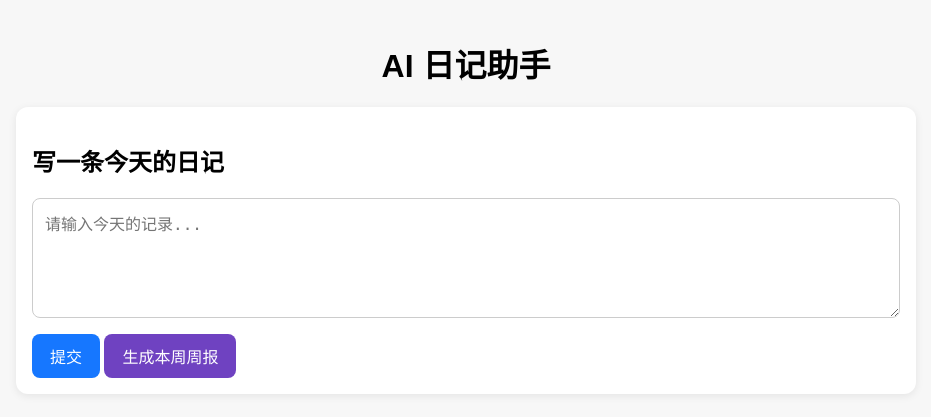
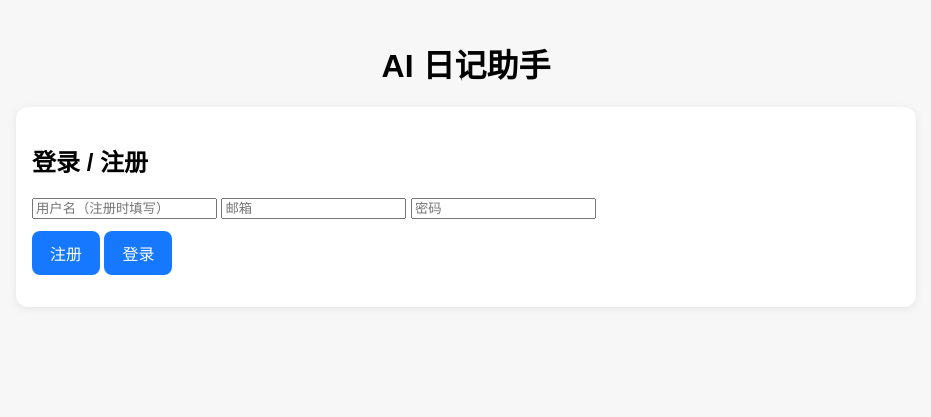
Before and after one commit to HZS123386/My_ai_journal, a FastAPI app: page / in a window 1280 px wide. Shown: the top 417 px of the page, without its empty margins (174-1105 px from the left). Run offline with FastAPI, Linux system fonts and the light colour scheme.

Commit message:
finish frontend auth flow and user greeting

```diff
--- a/app.py
+++ b/app.py
@@ -90,6 +90,10 @@ def login(form_data: OAuth2PasswordRequestForm = Depends(), db: Session = Depend
     )
 
     return {"access_token": access_token, "token_type": "bearer"}
+
+@app.get("/me", response_model=UserResponse, summary="获取当前登录用户")
+def get_me(current_user: User = Depends(get_current_user)):
+    return current_user
 
 #首页
 @app.get("/", summary="首页")
--- a/templates/index.html
+++ b/templates/index.html
@@ -8,13 +8,30 @@
 </head>
 <body>
     <h1>AI 日记助手</h1>
+    <div id="authBox" class="card">
+        <h2>登录 / 注册</h2>
+        <input id="authUsername" type="text" placeholder="用户名（注册时填写）" />
+        <input id="authEmail" type="email" placeholder="邮箱" />
+        <input id="authPassword" type="password" placeholder="密码" />
 
+        <div class="button-row">
+            <button onclick="register()">注册</button>
+            <button onclick="login()">登录</button>
+        </div>
+
+        <p id="authMessage"></p>
+    </div>
+    <div id="appBox" style="display:none;">
         <div class="card">
+            <p id="currentUserText"></p>
             <h2>写一条今天的日记</h2>
             <textarea id="content" placeholder="请输入今天的记录..."></textarea>
             <br />
+            <div class="button-row">
                 <button onclick="submitEntry()" id="submitBtn">提交</button>
-        <button onclick="loadWeeklyReport()" id="weeklyBtn" class="secondary-btn" onClick="loadWeeklyReport()">生成本周周报</button>
+                <button onclick="loadWeeklyReport()" id="weeklyBtn" class="secondary-btn">生成本周周报</button>
+                <button onclick="logout()">退出登录</button>
+            </div>
         </div>
 
         <div class="card" id="weeklyReportCard" style="display: none;">
@@ -35,7 +52,121 @@
             </div>
         </div>
         <div id="entries"></div>
+    </div>
     <script>
+        function setAuthMessage(msg) {
+            document.getElementById("authMessage").textContent = msg;
+        }
+
+        function getToken() {
+            return localStorage.getItem("token");
+        }
+
+        function showApp() {
+            const token = getToken();
+
+            if (token) {
+                document.getElementById("authBox").style.display = "none";
+                document.getElementById("appBox").style.display = "block";
+                loadCurrentUser();
+                loadEntries();
+            } else {
+                document.getElementById("authBox").style.display = "block";
+                document.getElementById("appBox").style.display = "none";
+            }
+        }
+
+        async function loadCurrentUser() {
+            const token = getToken();
+            if (!token) return;
+
+            const res = await fetch("/me", {
+                headers: {
+                    "Authorization": `Bearer ${token}`
+                }
+            });
+
+            if (res.status === 401) {
+                localStorage.removeItem("token");
+                setAuthMessage("登录已过期，请重新登录");
+                showApp();
+                return;
+            }
+
+            if (!res.ok) {
+                console.error("获取当前用户失败");
+                return;
+            }
+
+            const data = await res.json();
+            document.getElementById("currentUserText").textContent = `你好，${data.username}`;
+        }
+
+        async function register() {
+            const username = document.getElementById("authUsername").value.trim();
+            const email = document.getElementById("authEmail").value.trim();
+            const password = document.getElementById("authPassword").value.trim();
+
+            if (!username || !email || !password) {
+                setAuthMessage("注册时请把用户名、邮箱、密码都填完整");
+                return;
+            }
+
+            const res = await fetch("/register", {
+                method: "POST",
+                headers: {
+                    "Content-Type": "application/json"
+                },
+                body: JSON.stringify({ username, email, password })
+            });
+
+            const data = await res.json();
+
+            if (!res.ok) {
+                setAuthMessage(data.detail || "注册失败");
+                return;
+            }
+
+            setAuthMessage("注册成功，请直接登录");
+        }
+
+        async function login() {
+            const email = document.getElementById("authEmail").value.trim();
+            const password = document.getElementById("authPassword").value.trim();
+
+            if (!email || !password) {
+                setAuthMessage("登录时请输入邮箱和密码");
+                return;
+            }
+
+            const formData = new URLSearchParams();
+            formData.append("username", email);
+            formData.append("password", password);
+
+            const res = await fetch("/login", {
+                method: "POST",
+                headers: {
+                    "Content-Type": "application/x-www-form-urlencoded"
+                },
+                body: formData
+            });
+
+            const data = await res.json();
+
+            if (!res.ok) {
+                setAuthMessage(data.detail || "登录失败");
+                return;
+            }
+
+            localStorage.setItem("token", data.access_token);
+            setAuthMessage("登录成功");
+            showApp();
+        }
+
+        function logout() {
+            localStorage.removeItem("token");
+            location.reload();
+        }
         async function loadEntries() {
             const container = document.getElementById("entries");
 
@@ -44,7 +175,18 @@
                 return;
             }
 
-            const res = await fetch("/entries");
+            const token = getToken();
+            const res = await fetch("/entries", {
+                headers: {
+                    "Authorization": `Bearer ${token}`
+                }
+            });
+            if (res.status === 401) {
+                localStorage.removeItem("token");
+                setAuthMessage("登录已过期，请重新登录");
+                showApp();
+                return;
+            }
 
             if (!res.ok) {
                 throw new Error("获取日记列表失败");
@@ -73,6 +215,7 @@
                         ${todosHtml}
 
                         <div class="meta">创建时间：${formatDate(entry.created_at)}</div>
+                        <button onclick="deleteEntry(${entry.id})">删除</button>
                     </div>
                 `;
 
@@ -81,6 +224,7 @@
         }
 
         async function submitEntry() {
+            const token = getToken();
             const contentInput = document.getElementById("content")
             const button = document.getElementById("submitBtn")
             const content = document.getElementById("content").value.trim();
@@ -94,10 +238,11 @@
             button.textContent = "分析中..."
 
             try{
-                const res = await fetch("/entries",{
+                const res = await fetch("/entries", {
                     method: "POST",
                     headers: {
-                        "content-type": "application/json"
+                        "Content-Type": "application/json",
+                        "Authorization": `Bearer ${token}`
                     },
                     body: JSON.stringify({ content })
                 })
@@ -115,12 +260,11 @@
                 button.disabled = false
                 button.textContent = "提交"
             }
-
-            document.getElementById("content").value = "";
-            await loadEntries();
         }
 
-        loadEntries();
+        window.onload = showApp;
+
+
 
         function formatDate(dateString) {
             const date = new Date(dateString);
@@ -135,12 +279,16 @@
         }
 
         async function deleteEntry(entryId) {
+            const token = getToken();
             const ok = confirm("确认删除这条日记吗？");
             if (!ok) return;
 
             try {
                 const res = await fetch(`/entries/${entryId}`, {
-                    method: "DELETE"
+                    method: "DELETE",
+                    headers: {
+                        "Authorization": `Bearer ${token}`
+                    }
                 });
 
                 if (!res.ok) {
@@ -159,6 +307,7 @@
         async function loadWeeklyReport() {
             if (weeklyReportLoading) return;
 
+            const token = getToken();
             const btn = document.getElementById("weeklyBtn");
             const card = document.getElementById("weeklyReportCard");
             const loadingBox = document.getElementById("weeklyLoading");
@@ -177,7 +326,11 @@
             todosEl.innerHTML = "";
 
             try {
-                const res = await fetch("/weekly-report");
+                const res = await fetch("/weekly-report", {
+                    headers: {
+                        "Authorization": `Bearer ${token}`
+                    }
+                });
 
                 if (!res.ok) {
                     throw new Error("周报请求失败");
```
Lines whose indentation alone changed are shown as unchanged.
